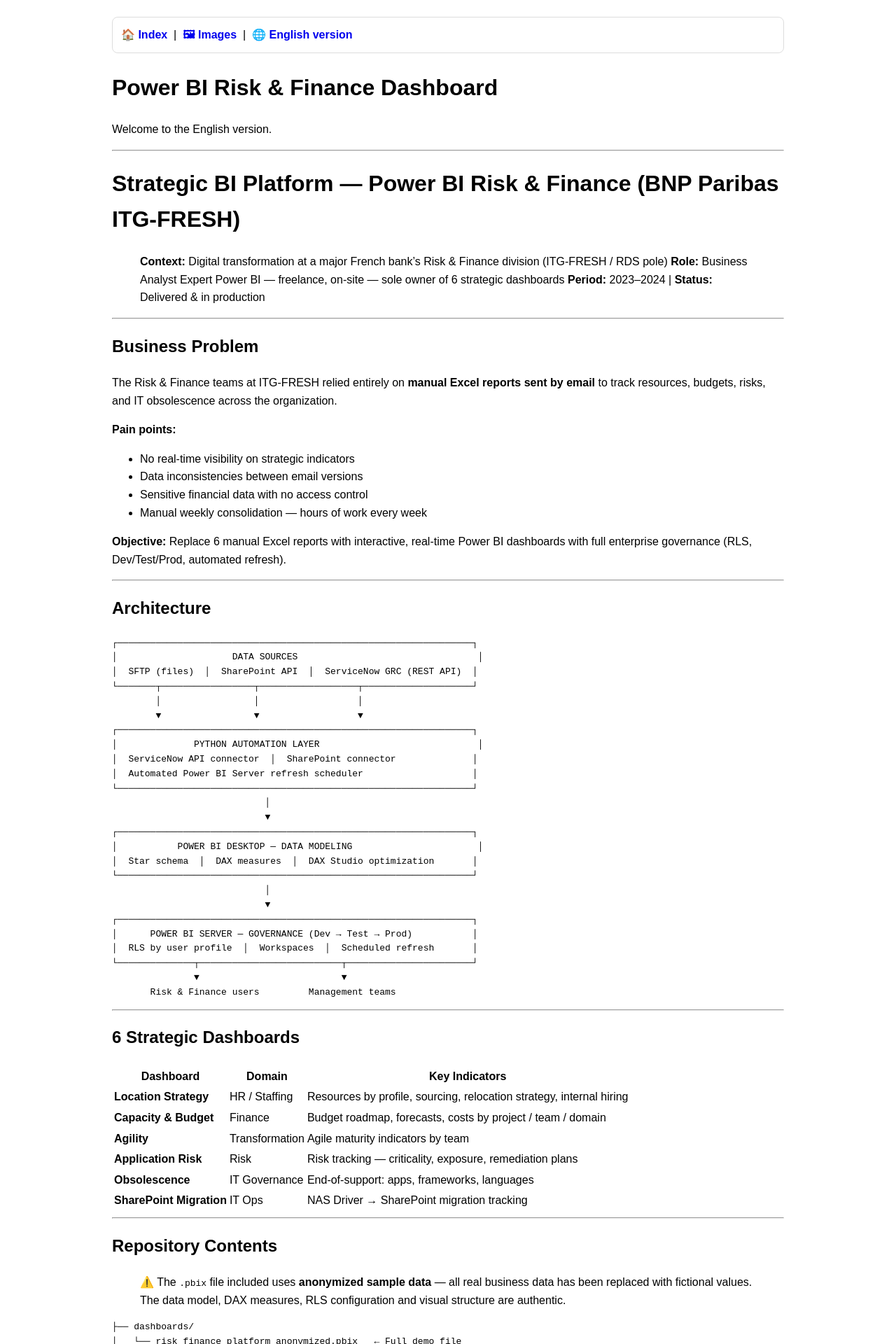
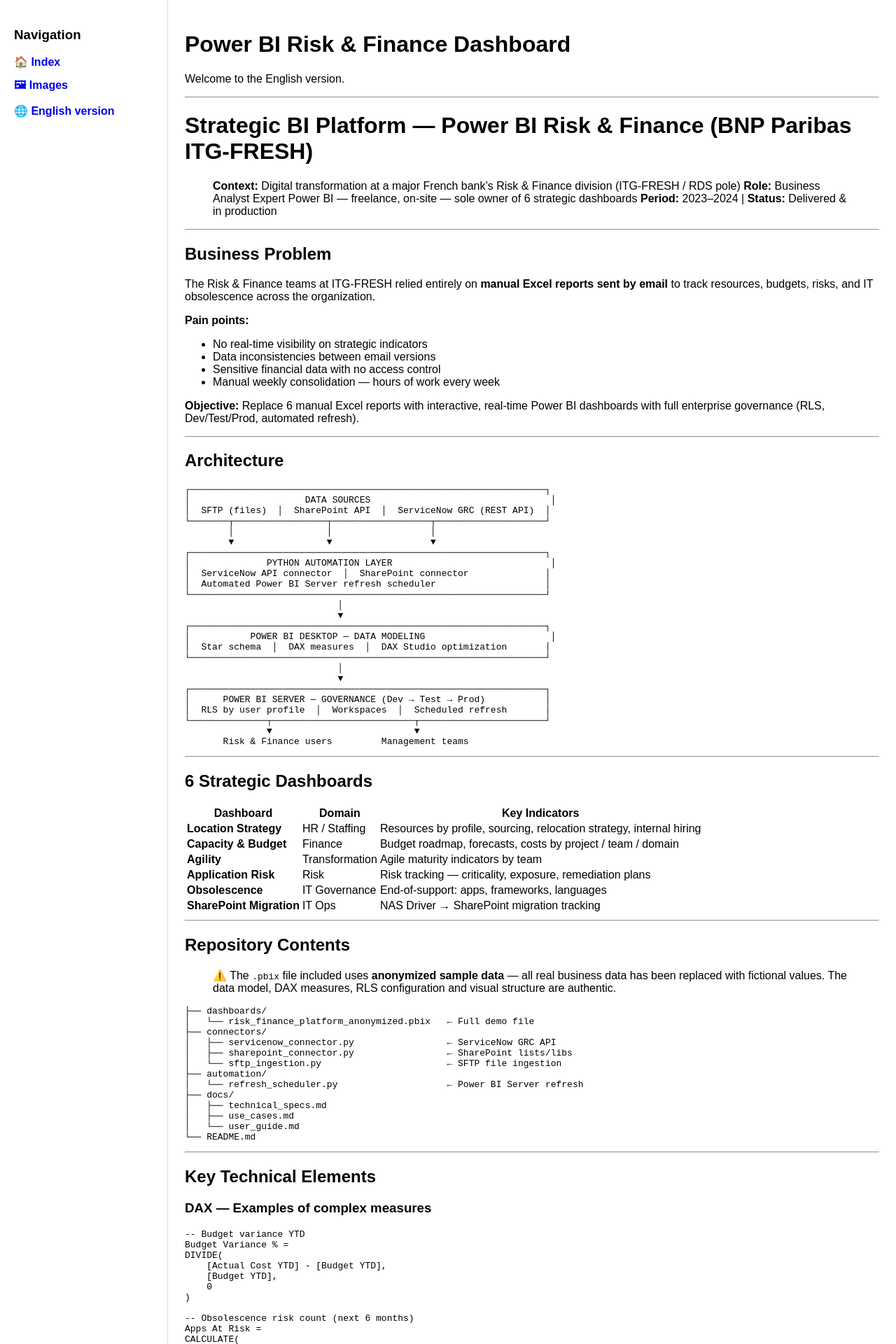
Before and after one commit to wxpscqyz8f-lang/powerbi-risk-finance-dashboard, a Jekyll site: the page built from english.md, in a window 1280 px wide. Shown: the top 1920 px of the page at 70% size. Built offline with Jekyll 4.4.1, drawn with Linux system fonts in a browser that asks for light colours.

Commit message:
Update default.html

```diff
--- a/_layouts/default.html
+++ b/_layouts/default.html
@@ -1,3 +1,4 @@
+<!--
 <!DOCTYPE html>
 <html lang="fr">
 <head>
@@ -29,3 +30,66 @@
   {{ content }}
 </body>
 </html>
+-->
+<!DOCTYPE html>
+<html lang="fr">
+<head>
+  <meta charset="UTF-8">
+  <meta name="viewport" content="width=device-width, initial-scale=1">
+  <title>{{ page.title }} | {{ site.title }}</title>
+  <style>
+    body {
+      margin: 0;
+      font-family: Arial, sans-serif;
+    }
+    .wrapper {
+      display: flex;
+      min-height: 100vh;
+    }
+    aside {
+      width: 240px;
+      padding: 20px;
+      border-right: 1px solid #ddd;
+      box-sizing: border-box;
+    }
+    main {
+      flex: 1;
+      padding: 24px;
+      box-sizing: border-box;
+    }
+    aside a {
+      display: block;
+      margin-bottom: 12px;
+      text-decoration: none;
+      font-weight: 600;
+    }
+    img {
+      max-width: 100%;
+      height: auto;
+    }
+    @media (max-width: 768px) {
+      .wrapper {
+        display: block;
+      }
+      aside {
+        width: auto;
+        border-right: none;
+        border-bottom: 1px solid #ddd;
+      }
+    }
+  </style>
+</head>
+<body>
+  <div class="wrapper">
+    <aside>
+      <h3>Navigation</h3>
+      <a href="{{ '/' | relative_url }}">🏠 Index</a>
+      <a href="{{ '/images/' | relative_url }}">🖼 Images</a>
+      <a href="{{ '/english/' | relative_url }}">🌐 English version</a>
+    </aside>
+    <main>
+      {{ content }}
+    </main>
+  </div>
+</body>
+</html>
```
